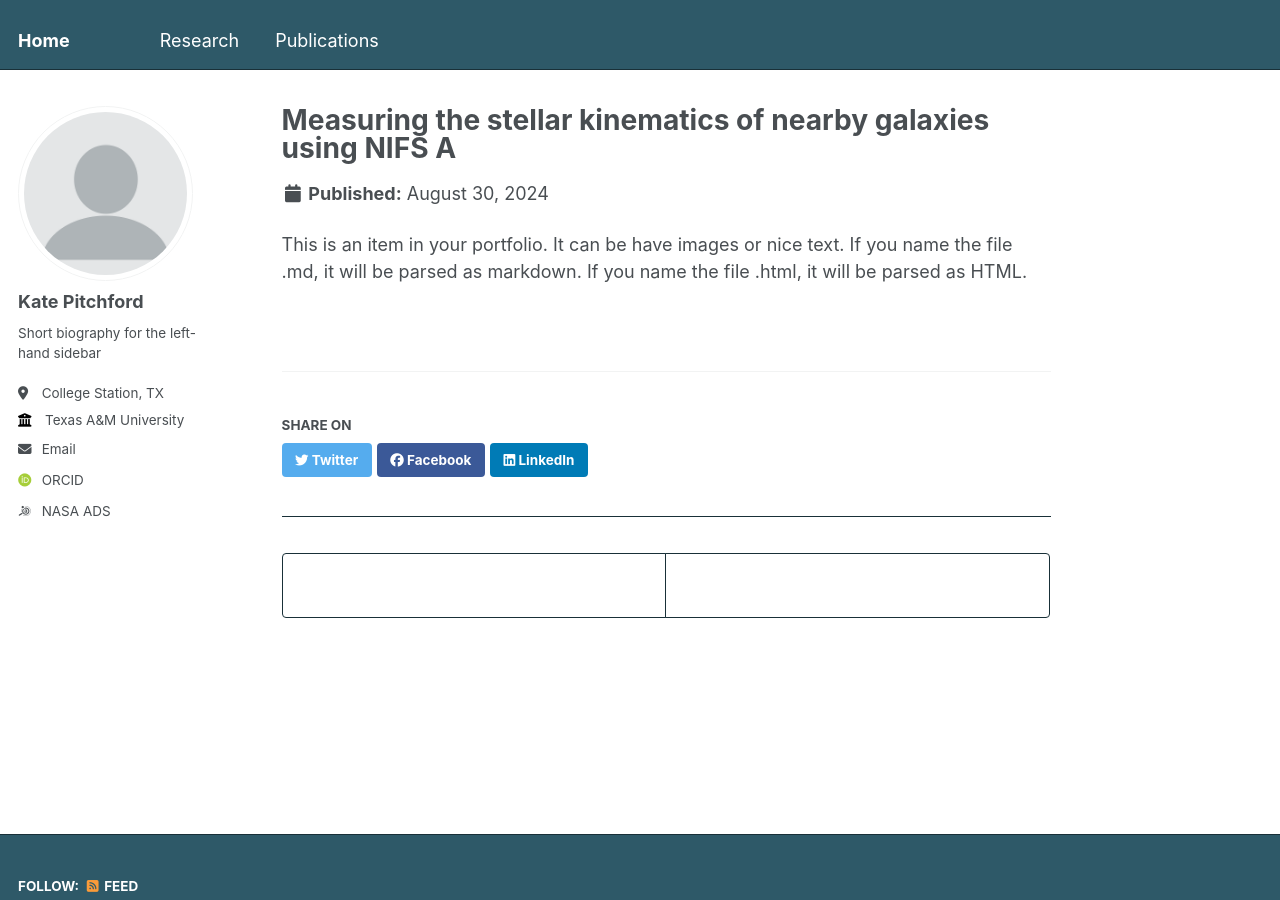
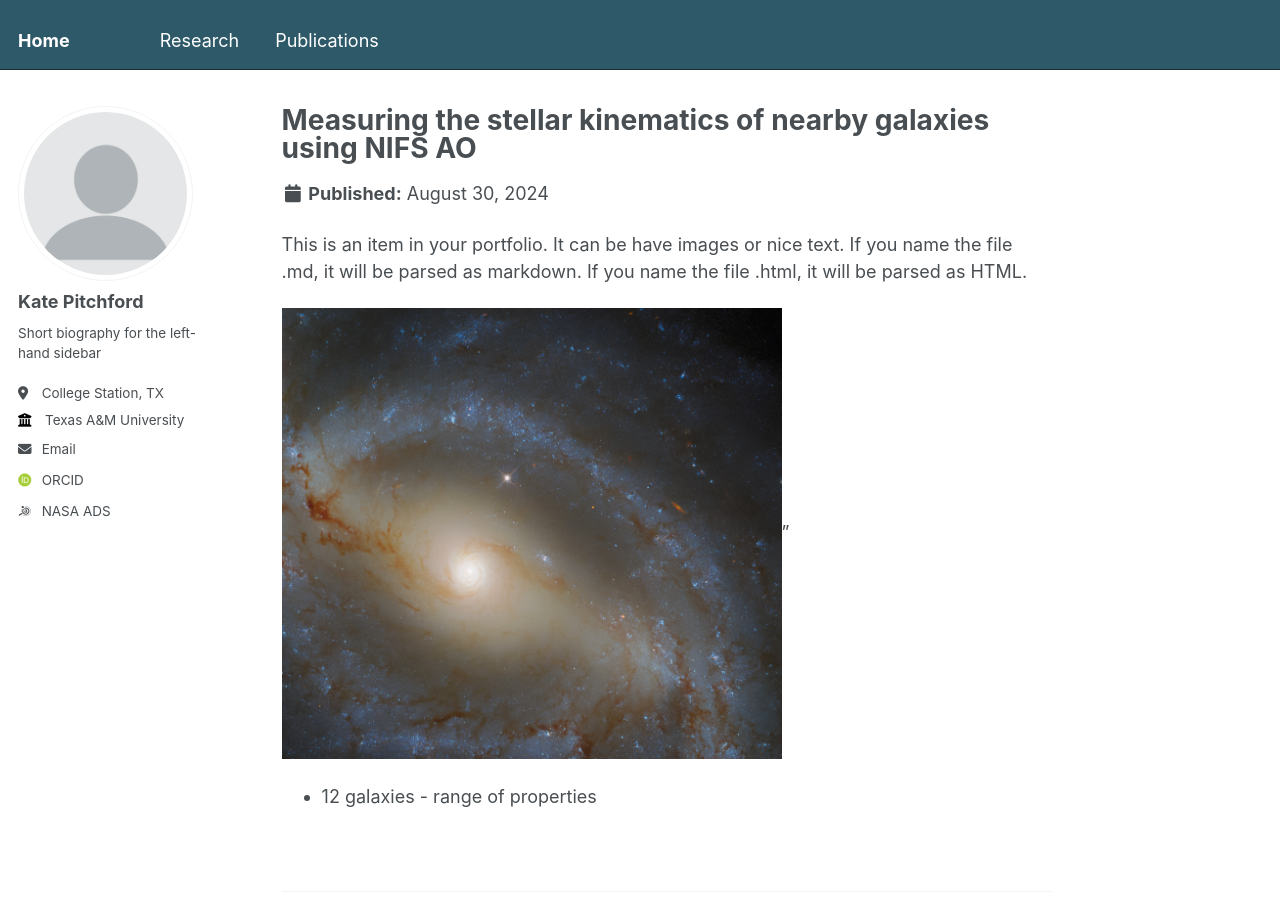
Before and after one commit to lkpitchford/lkpitchford.github.io, a Jekyll site: the page built from _research/portfolio-1.md, in a window 1280 px wide and 900 px high. Built offline with Jekyll 4.4.1, drawn with Linux system fonts in a browser that asks for light colours; some web fonts are replaced.

Commit message:
Update portfolio-1.md

```diff
--- a/_research/portfolio-1.md
+++ b/_research/portfolio-1.md
@@ -1,7 +1,11 @@
 ---
-title: "Measuring the stellar kinematics of nearby galaxies using NIFS A"
-excerpt: "Measuring the stellar kinematics of nearby galaxies using NIFS AO<br/><img src='/images/ngc5921.png' width='500'>"
+title: "Measuring the stellar kinematics of nearby galaxies using NIFS AO"
+excerpt: "We have a sample of twelve nearby galaxies for which we are measuring the stellar kinematics to address the bias in the types of galaxies with dynamical black hole mass measurements.<br/><img src='/images/ngc5921.png' width='500'>"
 collection: research
 ---
 
 This is an item in your portfolio. It can be have images or nice text. If you name the file .md, it will be parsed as markdown. If you name the file .html, it will be parsed as HTML.
+
+<img src='/images/ngc5921.png' width='500'>"
+
+- 12 galaxies - range of properties
```
